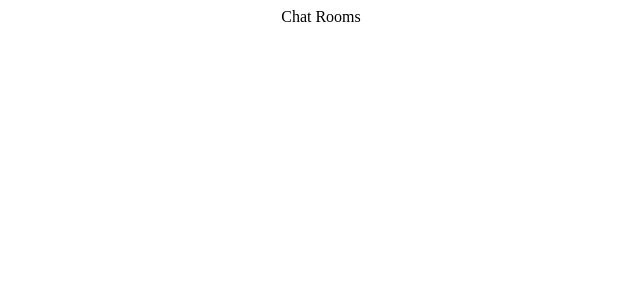
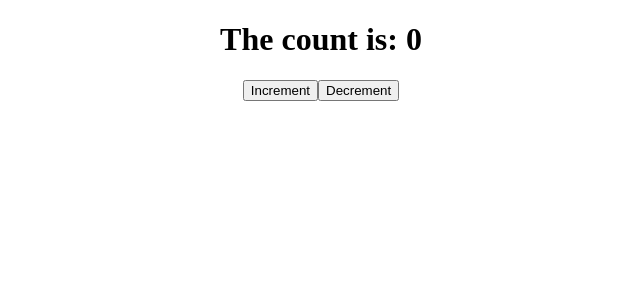
Before and after one commit to Cristian-Nass/chat-rooms-react-redux, a React (Create React App) app: page / in a window 1280 px wide. Shown: the top 300 px of the page, without its empty margins (319-959 px from the left). Built offline with nearby package versions, Linux system fonts and the light colour scheme.

Commit message:
implemented redux

```diff
--- a/src/App.tsx
+++ b/src/App.tsx
@@ -1,10 +1,19 @@
 import React from 'react';
+import { useDispatch, useSelector } from "react-redux";
+import {increment, decrement} from "./store/CounterSlice";
+
 import './App.css';
 
 function App() {
+
+  // @ts-ignore
+  const count = useSelector(state => state.counter);
+  const dispatch = useDispatch();
   return (
     <div className="App">
-      Chat Rooms
+      <h1> The count is: {count}</h1>
+      <button onClick={() => dispatch(increment())}> Increment </button>
+      <button onClick={() => dispatch(decrement())}> Decrement </button>
     </div>
   );
 }
--- a/src/index.tsx
+++ b/src/index.tsx
@@ -2,10 +2,15 @@
 import ReactDOM from 'react-dom';
 import App from './App';
 import reportWebVitals from './reportWebVitals';
+import { Provider } from "react-redux";
+import store from "./store";
+
 
 ReactDOM.render(
   <React.StrictMode>
-    <App />
+    <Provider store={store}>
+      <App />
+    </Provider>
   </React.StrictMode>,
   document.getElementById('root')
 );
--- /dev/null
+++ b/src/store/CounterSlice.ts
@@ -0,0 +1,14 @@
+import { createSlice } from "@reduxjs/toolkit";
+
+const counterSlice = createSlice({
+  name: "counter",
+  initialState: 0,
+  reducers: {
+    increment: state =>  state += 1,
+    decrement: state =>  state -= 1,
+  }
+});
+
+export const {increment, decrement} = counterSlice.actions;
+
+export default counterSlice.reducer;
--- /dev/null
+++ b/src/store/index.ts
@@ -0,0 +1,12 @@
+import {configureStore} from "@reduxjs/toolkit";
+import counterSlice from "./CounterSlice";
+
+  const reducer = ({
+    counter: counterSlice
+  });
+
+  const store = configureStore({
+    reducer //reducer: reducer
+  });
+
+  export default store;
```
